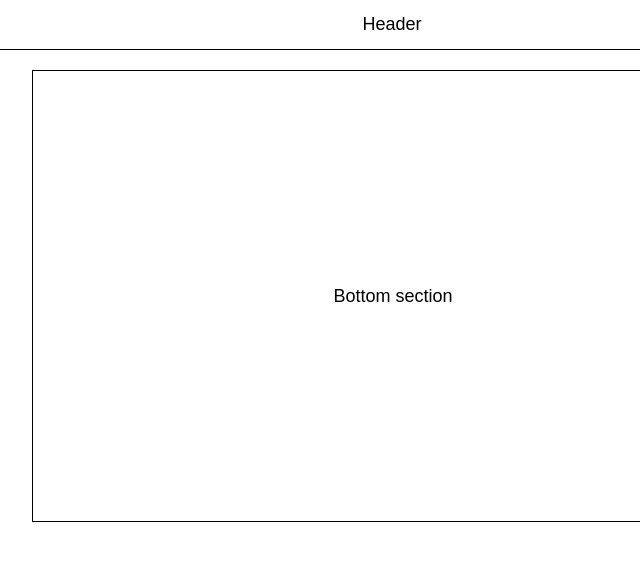
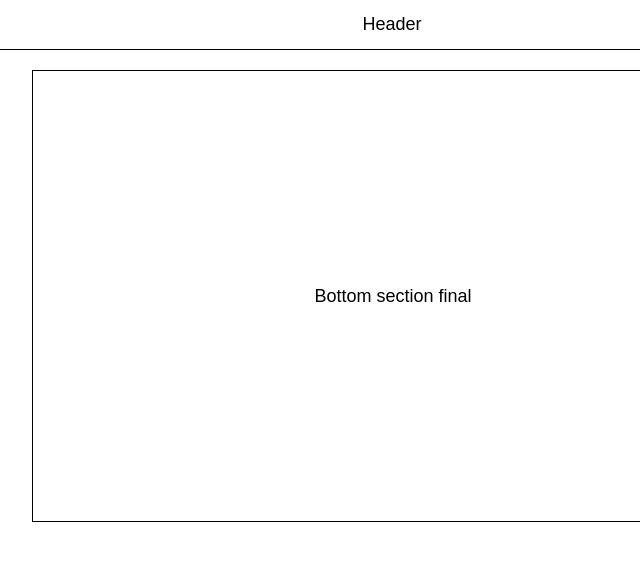
Before and after one commit to ooloo-io/github-flow-Invisible-world, a website: page src/index.html in a window 1280 px wide. Shown: the top 572 px of the page, 248-888 px from the left. Drawn offline with nearby package versions, Linux system fonts and the light colour scheme.

Commit message:
again committed

```diff
--- a/src/index.html
+++ b/src/index.html
@@ -18,7 +18,7 @@
   </header>
   <main class="content">
     <section class="section">
-      Bottom section
+      Bottom section final
     </section>
   </main>
   <footer class="footer">
```
